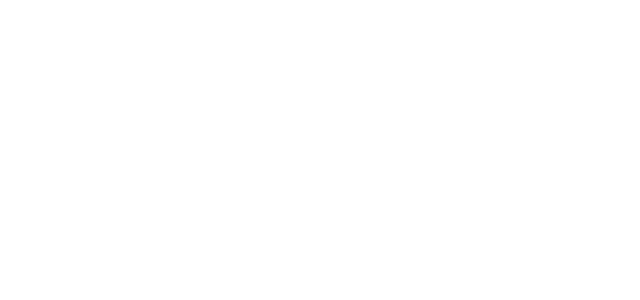
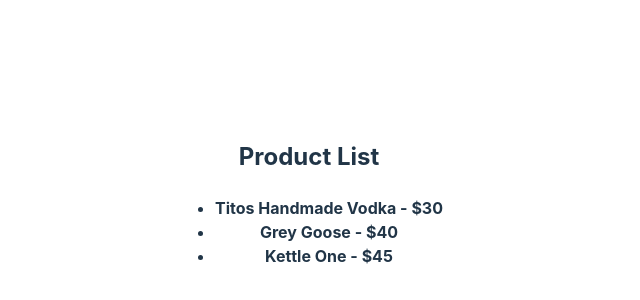
Before and after one commit to jenna0315/my-vite-app, a React (Vite) app: page / in a window 1280 px wide. Shown: the part 196-496 px from the top of the page, without its empty margins (331-971 px from the left). Built offline with nearby package versions, Linux system fonts and the light colour scheme.

Commit message:
Task 2 in progress, ensuring save

```diff
--- a/src/App.jsx
+++ b/src/App.jsx
@@ -1,11 +1,13 @@
 import { useState } from 'react'
 import './App.css'
+import ProductList from './assets/components/app_component'
+
 
 function App() {
 
   return (
     <>
-
+ <ProductList/>
     </>
   )
 }
--- /dev/null
+++ b/src/assets/components/app_component.jsx
@@ -0,0 +1,34 @@
+import { useState } from "react";
+
+//
+const products = [
+    {id: 1,
+        name: 'Titos Handmade Vodka',
+        price: 30,
+        description:'A craft vodka from Texas, made from corn for a subtly sweet, clean taste.'},
+    {id:2,
+        name:'Grey Goose',
+        price:40,
+        description:'A French vodka, renowned for its smooth, refined flavor, crafted from soft winter wheat and distilled in the Cognac region.'},
+    {id:3,
+        name:'Kettle One',
+        price:45,
+        description:'A high-quality Dutch vodka, made from 100% wheat and distilled using traditional copper pot stills for a smooth finish.'}
+   ]
+function ProductList(){
+    return(
+        <>
+            <h2>Product List</h2>
+            <h4>
+                <ul>
+                {products.map(product => (
+                    <li key={product.id}>{product.name} - ${product.price}</li>)
+                    )
+                }
+                </ul>
+            </h4>
+            </>)
+            };
+
+
+export default ProductList;
```
Also changed, not shown: 1 other file (tests, documents, lock files or other folders).
